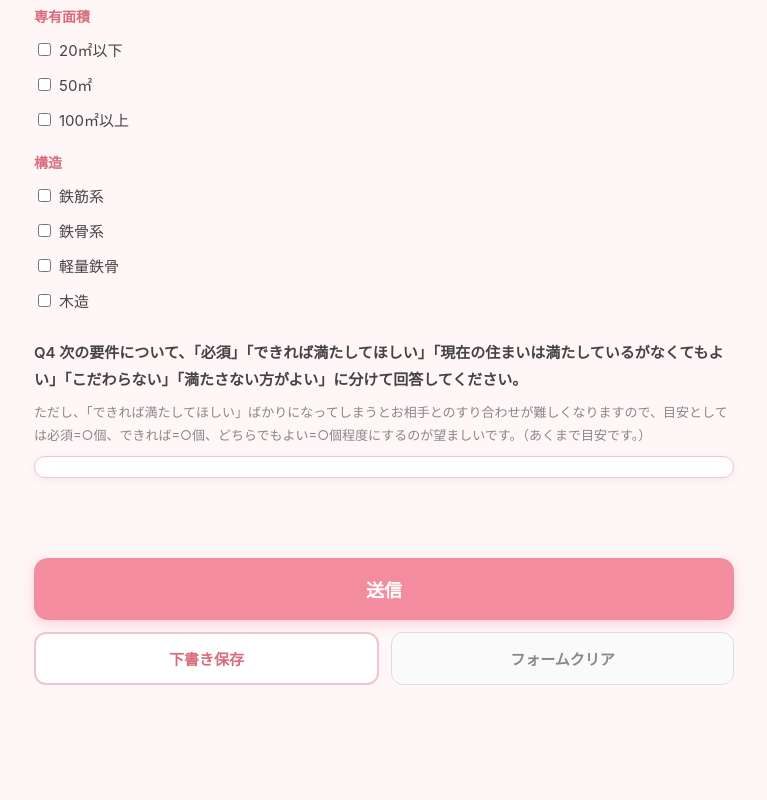
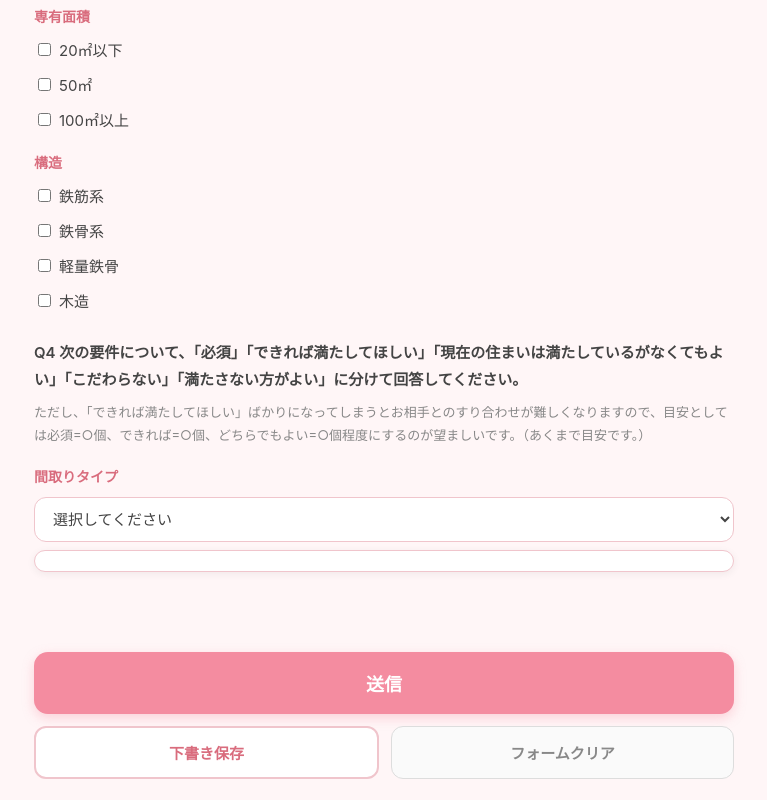
Before and after one commit to marriagesketch/-house-, a plain HTML site: page index.html in a window 1280 px wide. Shown: the part 1728-2528 px from the top of the page, without its empty margins (256-1023 px from the left). Before the commit the page ends 2434 px from the top, so only its background shows below. Drawn offline with Linux system fonts and the light colour scheme.

Commit message:
Update index.html

```diff
--- a/index.html
+++ b/index.html
@@ -79,6 +79,13 @@
 <p class="q-note">
   ただし、「できれば満たしてほしい」ばかりになってしまうとお相手とのすり合わせが難しくなりますので、目安としては必須=○個、できれば=○個、どちらでもよい=○個程度にするのが望ましいです。（あくまで目安です。）
 </p>
+
+<label class="sub-label">間取りタイプ</label>
+<select id="q4_1">
+  <option value="">選択してください</option>
+  <option>必須</option><option>できれば満たしてほしい</option><option>現在の住まいは満たしているがなくてもよい</option><option>こだわらない</option><option>満たさない方がよい</option>
+</select>
+
 <div id="q4Counter"></div>
 <div id="q4Container"></div>
 
```
